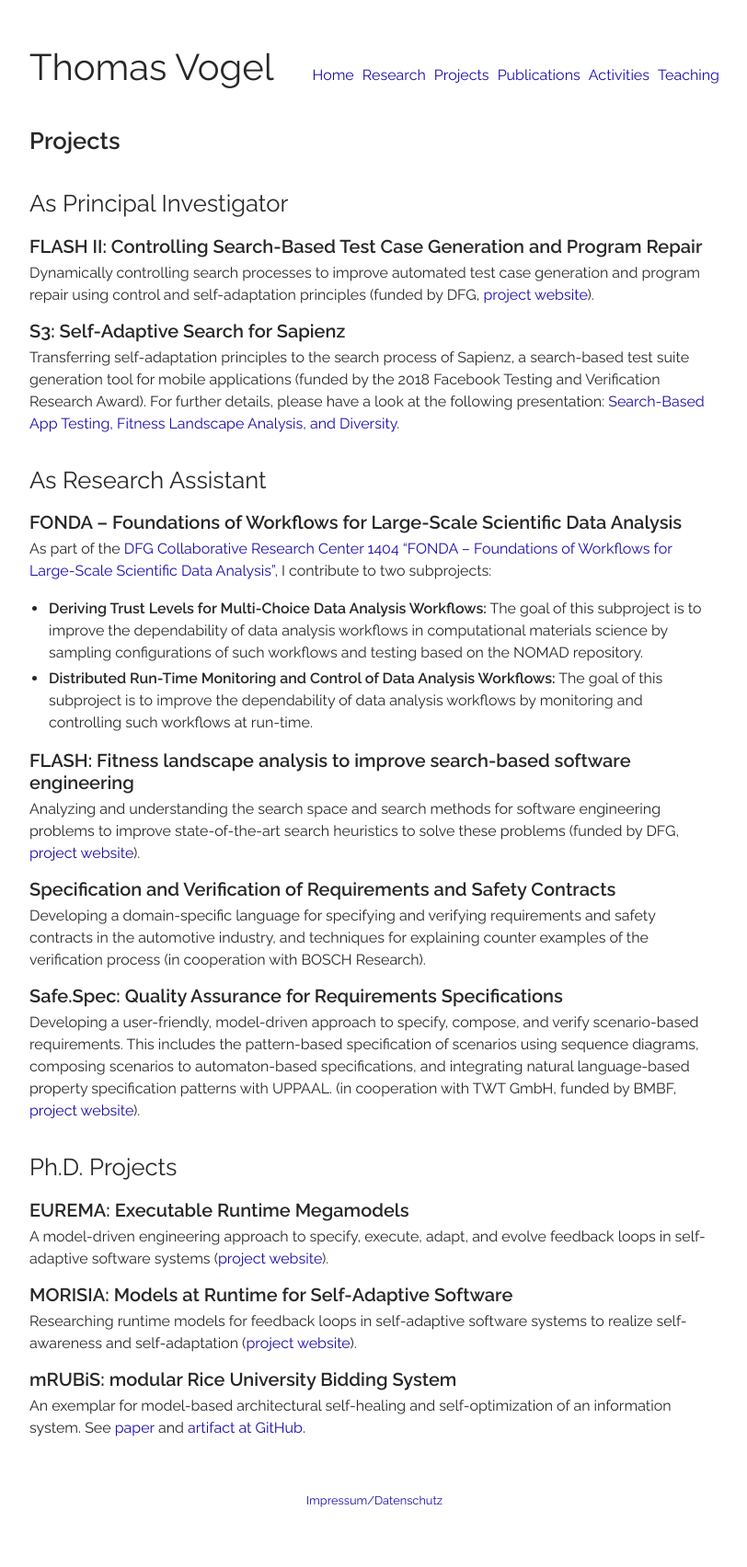
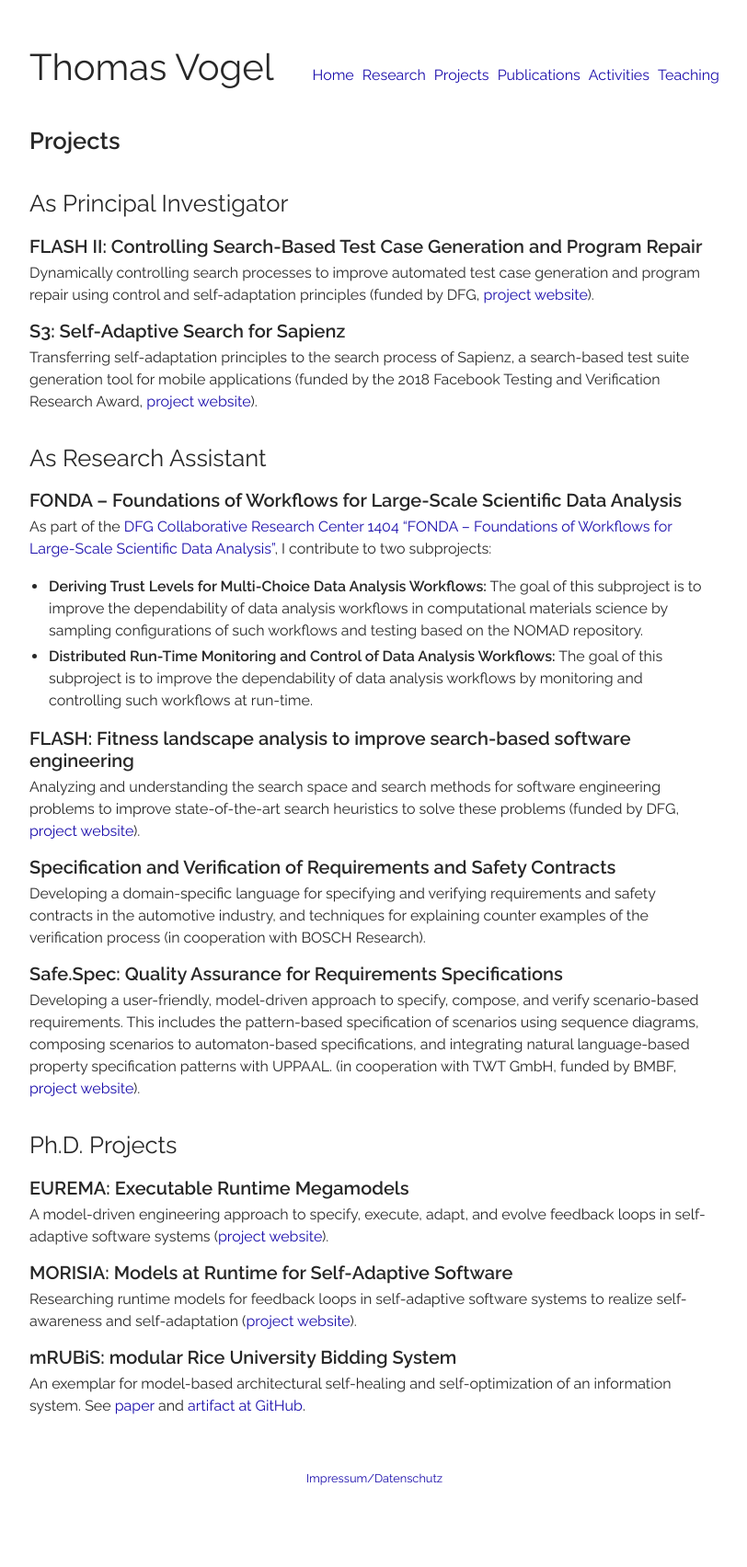
Before and after one commit to thomas-vogel/thomas-vogel.github.io, a Jekyll site: the page built from _pages/projects/projects.md, in a window 1280 px wide. Shown: the whole page at 92% size, without its empty margins (233-1045 px from the left). Built offline with Jekyll 4.4.1, drawn with Linux system fonts in a browser that asks for light colours; after the commit the page ends 1680 px from its top, so only the background shows below that.

Commit message:
Add project page for S3.

```diff
--- a/_pages/projects/projects.md
+++ b/_pages/projects/projects.md
@@ -10,7 +10,7 @@ layout: page
 Dynamically controlling search processes to improve automated test case generation and program repair using control and self-adaptation principles (funded by DFG, [project website](flash2)).
 
 ### S3: Self-Adaptive Search for Sapienz
-Transferring self-adaptation principles to the search process of Sapienz, a search-based test suite generation tool for mobile applications (funded by the 2018 Facebook Testing and Verification Research Award). For further details, please have a look at the following presentation: [Search-Based App Testing, Fitness Landscape Analysis, and Diversity](https://www.tele-task.de/lecture/video/7788/){:target="_blank"}.
+Transferring self-adaptation principles to the search process of Sapienz, a search-based test suite generation tool for mobile applications (funded by the 2018 Facebook Testing and Verification Research Award, [project website](S3)).
 
 ## As Research Assistant
 
```
Also changed, not shown: _pages/projects/S3.md (added, +29 -0 lines), assets/img/S3.png (added).
